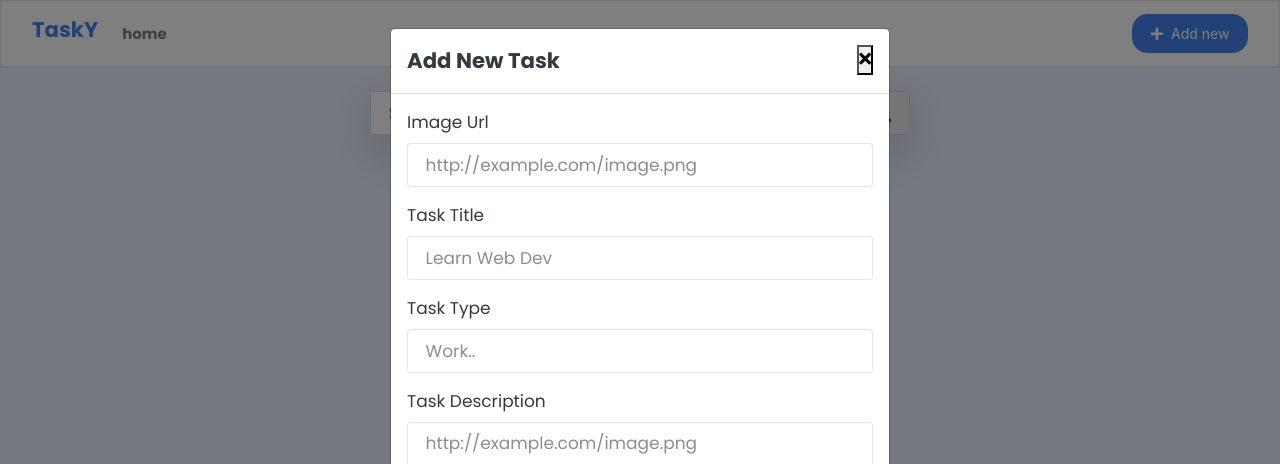
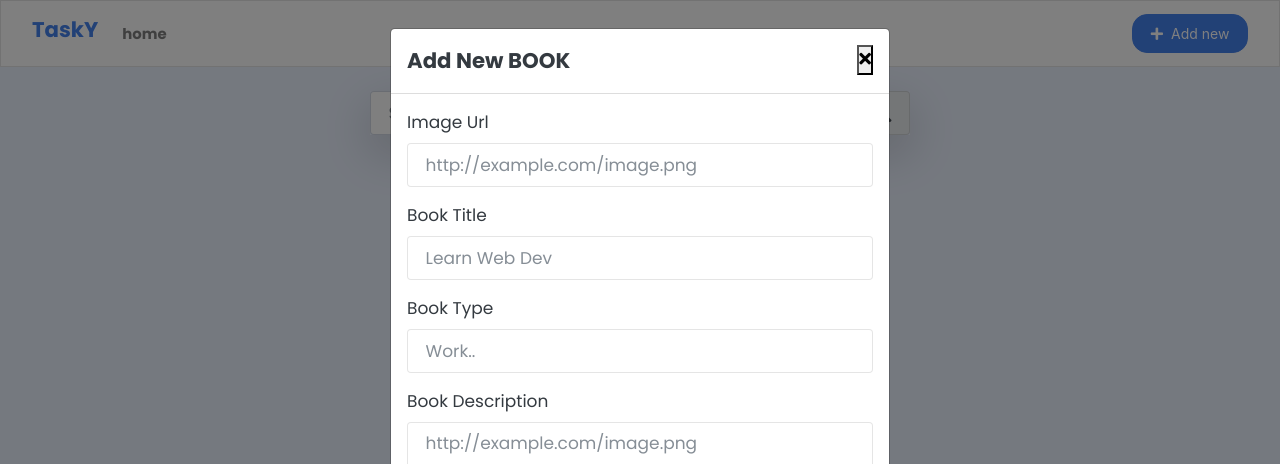
Before and after one commit to Hrithik333/Tasky-manager, a plain HTML site: page index.html in a window 1280 px wide. Both pictures are taken after a click on the button "Add new". Shown: the top 464 px of the page. Drawn offline with nearby package versions, Linux system fonts and the light colour scheme.

Commit message:
Update index.html

```diff
--- a/index.html
+++ b/index.html
@@ -4,7 +4,7 @@
     <meta charset="UTF-8" />
     <meta http-equiv="X-UA-Compatible" content="IE=edge" />
     <meta name="viewport" content="width=device-width, initial-scale=1.0" />
-    <title>Document</title>
+    <title>Book library</title>
     <link
       rel="stylesheet"
       href="https://bootswatch.com/4/litera/bootstrap.css"
@@ -41,7 +41,7 @@
       <div class="modal-dialog">
         <div class="modal-content">
           <div class="modal-header">
-            <h5 class="modal-title" id="addNewModalLabel">Add New Task</h5>
+            <h5 class="modal-title" id="addNewModalLabel">Add New BOOK</h5>
             <button
               type="button"
               class="btn-close"
@@ -63,7 +63,7 @@
                 />
               </div>
               <div class="mb-3">
-                <label for="taskTitle" class="form-label">Task Title</label>
+                <label for="taskTitle" class="form-label">Book Title</label>
                 <input
                   type="text"
                   class="form-control"
@@ -73,7 +73,7 @@
                 />
               </div>
               <div class="mb-3">
-                <label for="Tags" class="form-label">Task Type</label>
+                <label for="Tags" class="form-label">Book Type</label>
                 <input
                   type="text"
                   class="form-control"
@@ -84,7 +84,7 @@
               </div>
               <div class="mb-3">
                 <label for="taskDescription" class="form-label"
-                  >Task Description</label
+                  >Book Description</label
                 >
                 <textarea
                   class="form-control"
```
